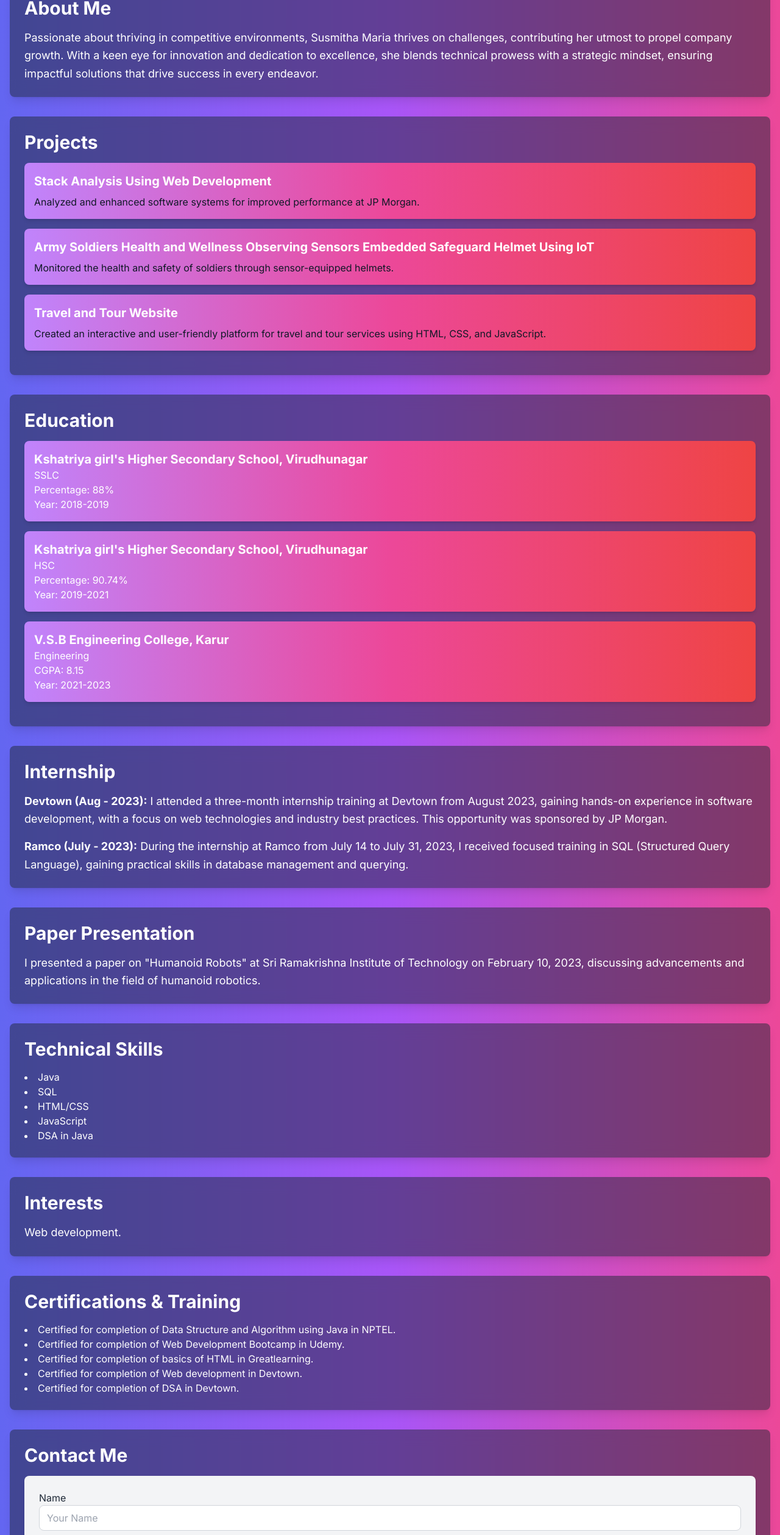
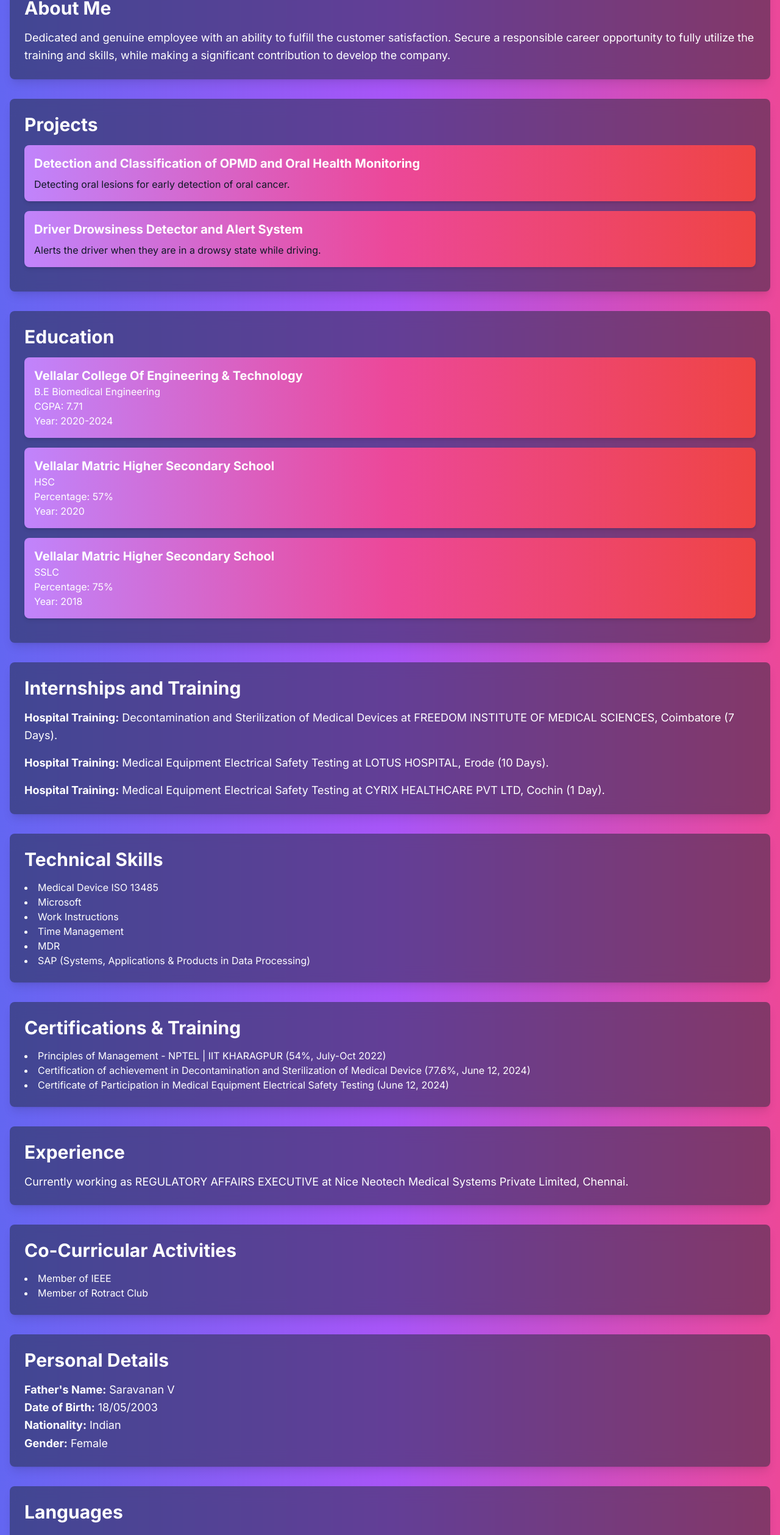
Before and after one commit to Shyam20001/prachitha-saravanan, a Next.js app: page / in a window 1280 px wide. Shown: the part 225-2742 px from the top of the page at 61% size. Built offline with nearby package versions, Linux system fonts and the light colour scheme.

Commit message:
Made for Prachi

```diff
--- a/app/header/page.jsx
+++ b/app/header/page.jsx
@@ -4,7 +4,7 @@ const Header = () => {
   return (
     <header className="bg-gradient-to-r from-indigo-900 via-purple-900 to-pink-600 text-white p-4 text-center">
       <h1 className="text-4xl font-bold">
-        Susmitha Maria <sup className="text-sm">She/Her</sup>
+        Prachitha Saravanan <sup className="text-sm">She/Her</sup>
       </h1>
       <nav className="mt-4 flex justify-center space-x-6">
         <a href="#about" className="text-white text-lg">About Me</a>
--- a/app/layout.js
+++ b/app/layout.js
@@ -4,7 +4,7 @@ import "./globals.css";
 const inter = Inter({ subsets: ["latin"] });
 
 export const metadata = {
-  title: "Susmitha Maria",
+  title: "Prachitha Saravanan",
   description: "Welcome to my Portfolio",
 };
 
--- a/app/page.js
+++ b/app/page.js
@@ -23,99 +23,115 @@ export default function Home() {
           <section id="about" className="my-8 p-6 bg-gray-800 bg-opacity-50 backdrop-blur-md rounded-lg shadow-lg transform transition-transform duration-500 hover:scale-105 text-white">
             <h2 className="text-3xl font-bold mb-4">About Me</h2>
             <p className="leading-relaxed text-lg">
-              Passionate about thriving in competitive environments, Susmitha Maria thrives on challenges, contributing her utmost to propel company growth. With a keen eye for innovation and dedication to excellence, she blends technical prowess with a strategic mindset, ensuring impactful solutions that drive success in every endeavor.
+              Dedicated and genuine employee with an ability to fulfill the
+              customer satisfaction. Secure a responsible career opportunity to
+              fully utilize the training and skills, while making a significant
+              contribution to develop the company.
             </p>
           </section>
           <section id="projects" className="my-8 p-6 bg-gray-800 bg-opacity-50 backdrop-blur-md rounded-lg shadow-lg transform transition-transform duration-500 hover:scale-105 text-white">
             <h2 className="text-3xl font-bold mb-4">Projects</h2>
             <ProjectCard
-              title="Stack Analysis Using Web Development"
-              description="Analyzed and enhanced software systems for improved performance at JP Morgan."
+              title="Detection and Classification of OPMD and Oral Health Monitoring"
+              description="Detecting oral lesions for early detection of oral cancer."
             />
             <ProjectCard
-              title="Army Soldiers Health and Wellness Observing Sensors Embedded Safeguard Helmet Using IoT"
-              description="Monitored the health and safety of soldiers through sensor-equipped helmets."
-            />
-            <ProjectCard
-              title="Travel and Tour Website"
-              description="Created an interactive and user-friendly platform for travel and tour services using HTML, CSS, and JavaScript."
+              title="Driver Drowsiness Detector and Alert System"
+              description="Alerts the driver when they are in a drowsy state while driving."
             />
           </section>
           <section id="education" className="my-8 p-6 bg-gray-800 bg-opacity-50 backdrop-blur-md rounded-lg shadow-lg transform transition-transform duration-500 hover:scale-105 text-white">
             <h2 className="text-3xl font-bold mb-4">Education</h2>
             <EducationCard
-              school="Kshatriya girl's Higher Secondary School, Virudhunagar"
-              degree="SSLC"
-              percentage="88%"
-              year="2018-2019"
+              school="Vellalar College Of Engineering & Technology"
+              degree="B.E Biomedical Engineering"
+              cgpa="7.71"
+              year="2020-2024"
             />
             <EducationCard
-              school="Kshatriya girl's Higher Secondary School, Virudhunagar"
+              school="Vellalar Matric Higher Secondary School"
               degree="HSC"
-              percentage="90.74%"
-              year="2019-2021"
+              percentage="57%"
+              year="2020"
             />
             <EducationCard
-              school="V.S.B Engineering College, Karur"
-              degree="Engineering"
-              cgpa="8.15"
-              year="2021-2023"
+              school="Vellalar Matric Higher Secondary School"
+              degree="SSLC"
+              percentage="75%"
+              year="2018"
             />
           </section>
           <section id="internship" className="my-8 p-6 bg-gray-800 bg-opacity-50 backdrop-blur-md rounded-lg shadow-lg transform transition-transform duration-500 hover:scale-105 text-white">
-            <h2 className="text-3xl font-bold mb-4">Internship</h2>
+            <h2 className="text-3xl font-bold mb-4">Internships and Training</h2>
             <p className="leading-relaxed text-lg">
-              <strong>Devtown (Aug - 2023):</strong> I attended a three-month internship training at Devtown from August 2023, gaining hands-on
-              experience in software development, with a focus on web technologies and industry best practices. This
-              opportunity was sponsored by JP Morgan.
+              <strong>Hospital Training:</strong> Decontamination and Sterilization of Medical Devices at FREEDOM INSTITUTE OF MEDICAL SCIENCES, Coimbatore (7 Days).
             </p>
             <p className="leading-relaxed text-lg mt-4">
-              <strong>Ramco (July - 2023):</strong> During the internship at Ramco from July 14 to July 31, 2023, I received focused training in SQL
-              (Structured Query Language), gaining practical skills in database management and querying.
+              <strong>Hospital Training:</strong> Medical Equipment Electrical Safety Testing at LOTUS HOSPITAL, Erode (10 Days).
             </p>
-          </section>
-          <section id="paper-presentation" className="my-8 p-6 bg-gray-800 bg-opacity-50 backdrop-blur-md rounded-lg shadow-lg transform transition-transform duration-500 hover:scale-105 text-white">
-            <h2 className="text-3xl font-bold mb-4">Paper Presentation</h2>
-            <p className="leading-relaxed text-lg">
-              I presented a paper on "Humanoid Robots" at Sri Ramakrishna Institute of Technology on February
-              10, 2023, discussing advancements and applications in the field of humanoid robotics.
+            <p className="leading-relaxed text-lg mt-4">
+              <strong>Hospital Training:</strong> Medical Equipment Electrical Safety Testing at CYRIX HEALTHCARE PVT LTD, Cochin (1 Day).
             </p>
           </section>
           <section id="technical-skills" className="my-8 p-6 bg-gray-800 bg-opacity-50 backdrop-blur-md rounded-lg shadow-lg transform transition-transform duration-500 hover:scale-105 text-white">
             <h2 className="text-3xl font-bold mb-4">Technical Skills</h2>
             <ul className="list-disc list-inside">
-              <li>Java</li>
-              <li>SQL</li>
-              <li>HTML/CSS</li>
-              <li>JavaScript</li>
-              <li>DSA in Java</li>
+              <li>Medical Device ISO 13485</li>
+              <li>Microsoft</li>
+              <li>Work Instructions</li>
+              <li>Time Management</li>
+              <li>MDR</li>
+              <li>SAP (Systems, Applications & Products in Data Processing)</li>
             </ul>
-          </section>
-          <section id="interests" className="my-8 p-6 bg-gray-800 bg-opacity-50 backdrop-blur-md rounded-lg shadow-lg transform transition-transform duration-500 hover:scale-105 text-white">
-            <h2 className="text-3xl font-bold mb-4">Interests</h2>
-            <p className="leading-relaxed text-lg">
-              Web development.
-            </p>
           </section>
           <section id="certifications" className="my-8 p-6 bg-gray-800 bg-opacity-50 backdrop-blur-md rounded-lg shadow-lg transform transition-transform duration-500 hover:scale-105 text-white">
             <h2 className="text-3xl font-bold mb-4">Certifications & Training</h2>
             <ul className="list-disc list-inside">
-              <li>Certified for completion of Data Structure and Algorithm using Java in NPTEL.</li>
-              <li>Certified for completion of Web Development Bootcamp in Udemy.</li>
-              <li>Certified for completion of basics of HTML in Greatlearning.</li>
-              <li>Certified for completion of Web development in Devtown.</li>
-              <li>Certified for completion of DSA in Devtown.</li>
+              <li>Principles of Management - NPTEL | IIT KHARAGPUR (54%, July-Oct 2022)</li>
+              <li>Certification of achievement in Decontamination and Sterilization of Medical Device (77.6%, June 12, 2024)</li>
+              <li>Certificate of Participation in Medical Equipment Electrical Safety Testing (June 12, 2024)</li>
             </ul>
           </section>
-          <section id="contact" className="my-8 p-6 bg-gray-800 bg-opacity-50 backdrop-blur-md rounded-lg shadow-lg transform transition-transform duration-500 hover:scale-105 text-white">
-            <h2 className="text-3xl font-bold mb-4">Contact Me</h2>
-            <ContactForm />
+          <section id="experience" className="my-8 p-6 bg-gray-800 bg-opacity-50 backdrop-blur-md rounded-lg shadow-lg transform transition-transform duration-500 hover:scale-105 text-white">
+            <h2 className="text-3xl font-bold mb-4">Experience</h2>
+            <p className="leading-relaxed text-lg">
+              Currently working as REGULATORY AFFAIRS EXECUTIVE at Nice Neotech Medical Systems Private Limited, Chennai.
+            </p>
+          </section>
+          <section id="co-curricular" className="my-8 p-6 bg-gray-800 bg-opacity-50 backdrop-blur-md rounded-lg shadow-lg transform transition-transform duration-500 hover:scale-105 text-white">
+            <h2 className="text-3xl font-bold mb-4">Co-Curricular Activities</h2>
+            <ul className="list-disc list-inside">
+              <li>Member of IEEE</li>
+              <li>Member of Rotract Club</li>
+            </ul>
+          </section>
+          <section id="personal-details" className="my-8 p-6 bg-gray-800 bg-opacity-50 backdrop-blur-md rounded-lg shadow-lg transform transition-transform duration-500 hover:scale-105 text-white">
+            <h2 className="text-3xl font-bold mb-4">Personal Details</h2>
+            <p className="leading-relaxed text-lg">
+              <strong>Father's Name:</strong> Saravanan V
+            </p>
+            <p className="leading-relaxed text-lg">
+              <strong>Date of Birth:</strong> 18/05/2003
+            </p>
+            <p className="leading-relaxed text-lg">
+              <strong>Nationality:</strong> Indian
+            </p>
+            <p className="leading-relaxed text-lg">
+              <strong>Gender:</strong> Female
+            </p>
+          </section>
+          <section id="languages" className="my-8 p-6 bg-gray-800 bg-opacity-50 backdrop-blur-md rounded-lg shadow-lg transform transition-transform duration-500 hover:scale-105 text-white">
+            <h2 className="text-3xl font-bold mb-4">Languages</h2>
+            <ul className="list-disc list-inside">
+              <li>Tamil</li>
+              <li>English</li>
+            </ul>
           </section>
           <section id="linkedin" className="my-8 p-6 bg-gray-800 bg-opacity-50 backdrop-blur-md rounded-lg shadow-lg transform transition-transform duration-500 hover:scale-105 text-white flex items-center">
             <h2 className="text-3xl font-bold mb-4 flex-grow">Connect with me on LinkedIn ▶️▶️</h2>
-            <a href="https://www.linkedin.com/in/susmithamaria/" target="_blank" rel="noopener noreferrer">
+            <a href="https://www.linkedin.com/in/prachitha-saravanan-488590269" target="_blank" rel="noopener noreferrer">
               <Image
-                src="https://media.licdn.com/dms/image/D5603AQG8xcvwiRFgmA/profile-displayphoto-shrink_800_800/0/1666681626392?e=1723680000&v=beta&t=kSqYx88q5adTOWut9WPltV3fTg36RSpXd2EAtbo4zu8"
+                src="https://media.licdn.com/dms/image/D5603AQF6naDloLCFEA/profile-displayphoto-shrink_800_800/0/1720767612892?e=1726704000&v=beta&t=f_Aix8swptreKv8Xpfx7vikxLfKL6Cb7tDJBnYV5MSk"
                 alt="LinkedIn Logo"
                 width={200}
                 height={100}
@@ -123,9 +139,22 @@ export default function Home() {
               />
             </a>
           </section>
+          <section id="hire-me" className="my-8 p-6 bg-gray-800 bg-opacity-50 backdrop-blur-md rounded-lg shadow-lg transform transition-transform duration-500 hover:scale-105 text-white flex items-center">
+            <h2 className="text-3xl font-bold mb-4 flex-grow">Hire Me Instantly</h2>
+            <a href="tel:+919025446934" className="bg-green-500 hover:bg-green-700 text-white font-bold py-2 px-4 rounded flex items-center">
+              <svg xmlns="http://www.w3.org/2000/svg" className="h-6 w-6 mr-2" fill="none" viewBox="0 0 24 24" stroke="currentColor">
+                <path strokeLinecap="round" strokeLinejoin="round" strokeWidth={2} d="M3 10l6-6m0 0l6 6m-6-6v18m9-9h-3m6 0h-3m0 0h-3m0 0h-3m0 0H6" />
+              </svg>
+              CLICK here..!!
+            </a>
+          </section>
+          <section id="contact" className="my-8 p-6 bg-gray-800 bg-opacity-50 backdrop-blur-md rounded-lg shadow-lg transform transition-transform duration-500 hover:scale-105 text-white">
+            <h2 className="text-3xl font-bold mb-4">Contact Me</h2>
+            <ContactForm />
+          </section>
         </main>
         <footer className="bg-gray-900 text-white text-center p-4 shadow-inner">
-          <p>© 2024 Susmitha M. All rights reserved.</p>
+          <p>© 2024 Prachitha S. All rights reserved.</p>
         </footer>
       </div>
     </main>
```
Also changed, not shown: 1 other file (tests, documents, lock files or other folders).
